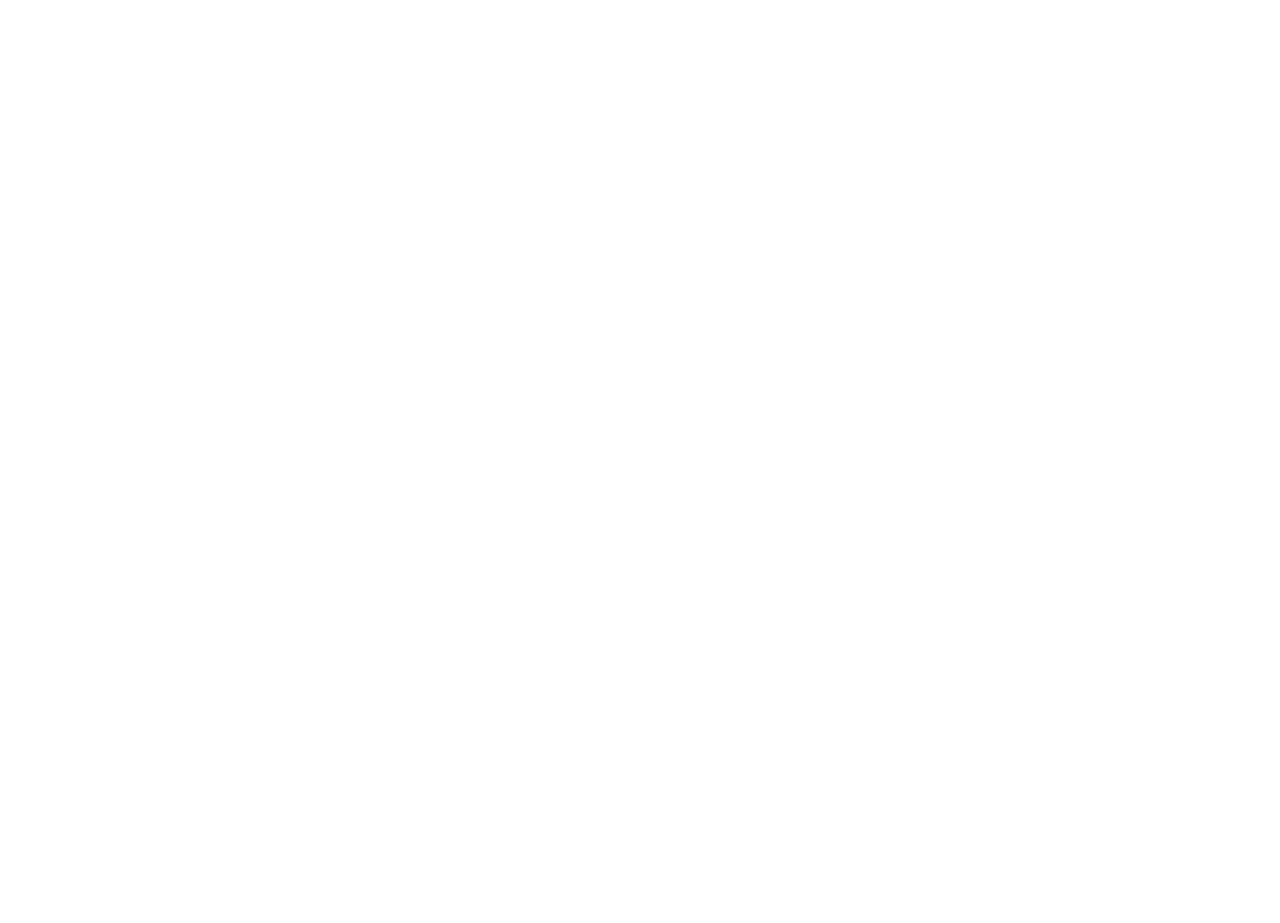
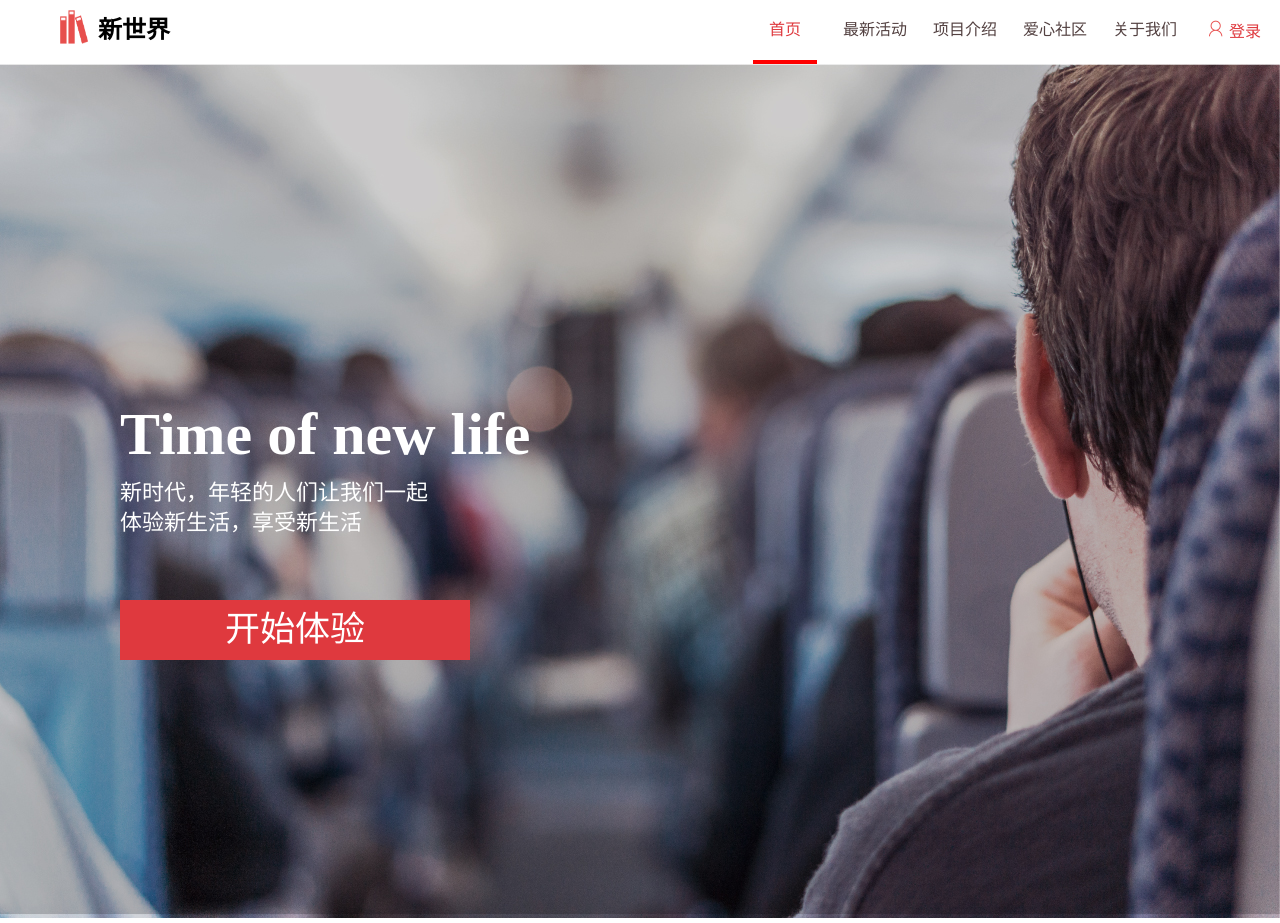
Before and after one commit to fe-breeze/IFE-FE, a plain HTML site: page task7/task7.html in a window 1280 px wide. Before the commit the page ends 800 px from the top, so only its background shows below. Drawn offline with nearby package versions, Linux system fonts and the light colour scheme.

Commit message:
更新task7

```diff
--- /dev/null
+++ b/task7/style.css
@@ -0,0 +1,96 @@
+body {
+    font-family: 'Heiti SC'
+}
+
+header {
+    height: 60px;
+}
+
+header>img {
+    width: 28px;
+    height: 34px;
+    float: left;
+    margin: 0;
+    margin-left: 60px;
+    margin-top: 10px;
+    margin-right: 10px;
+}
+
+header>h1 {
+    color: #000;
+    font-size: 24px;
+    float: left;
+    margin: 0;
+    line-height: 60px;
+}
+
+.nav {
+    margin-right: 40px;
+    float: right;
+    list-style-type: none;
+    margin: 0;
+}
+
+.nav li {
+    float: left;
+    text-align: center;
+    width: 90px;
+}
+
+.nav li a {
+    color: #534141;
+    display: inline-block;
+    line-height: 60px;
+    width: 64px;
+    text-decoration: none;
+}
+
+.nav li:first-child a{
+    border-bottom: 4px solid #FF0000;
+    color:#DF393E;
+}
+.nav li:last-child a{
+color: #DF393E;
+}
+.nav li:last-child a img{
+  margin-right: 6px;
+  width:22%;
+  margin-top: 20px;
+}
+.hello{
+  position: relative;
+  color:#FFF;
+}
+.hello img{
+  width:100%;
+}
+.hello h1{
+  position: absolute;
+  font-size: 60px;
+  top:300px;
+  left:120px;
+}
+.hello h2{
+  font-size: 22px;
+  font-weight: normal;
+  position: absolute;
+  top:400px;
+  left:120px;
+  line-height: 30px;
+}
+.hello>div{
+  position: absolute;
+  top:540px;
+  left:120px;
+  width:350px;
+  height:60px;
+  background-color:#DF393E;
+  font-size: 35px;
+  text-align: center;
+}
+.hello>div>a{
+  display: block;
+  line-height: 60px;
+  color: white;
+  text-decoration: none;
+}
--- a/task7/task7.html
+++ b/task7/task7.html
@@ -1,10 +1,49 @@
 <!DOCTYPE html>
 <html lang="en">
+
 <head>
     <meta charset="UTF-8">
     <title>task7</title>
+    <link rel="stylesheet" href="node_modules/normalize.css/normalize.css">
+    <link rel="stylesheet" href="style.css">
 </head>
+
 <body>
+    <header>
+        <img src="images/icon-1.png" alt="logo">
+        <h1>新世界</h1>
+        <ul class="nav">
+            <li>
+                <a href="http://www.baidu.com">首页</a>
+            </li>
+            <li>
+                <a href="http://www.baidu.com">最新活动</a>
+            </li>
+            <li>
+                <a href="http://www.baidu.com">项目介绍</a>
+            </li>
+            <li>
+                <a href="http://www.baidu.com">爱心社区</a>
+            </li>
+            <li>
+                <a href="http://www.baidu.com">关于我们</a>
+            </li>
+            <li>
+                <a href="http://www.baidu.com"><img src=images/icon-2.jpg alt="">登录</a>
+            </li>
+        </ul>
+    </header>
+    <main>
+      <div class="hello">
+        <img src="images/pic01.jpg" alt="">
+        <h1>Time of new life</h1>
+        <h2>新时代，年轻的人们让我们一起<br>
+         体验新生活，享受新生活
+        </h2>
+        <div><a href="">开始体验</a></div>
+      </div>
+    </main>
+    <footer></footer>
+</body>
 
-</body>
 </html>
```
Also changed, not shown: task7/images/task_1_7_2.jpg (added), 1 other file.
